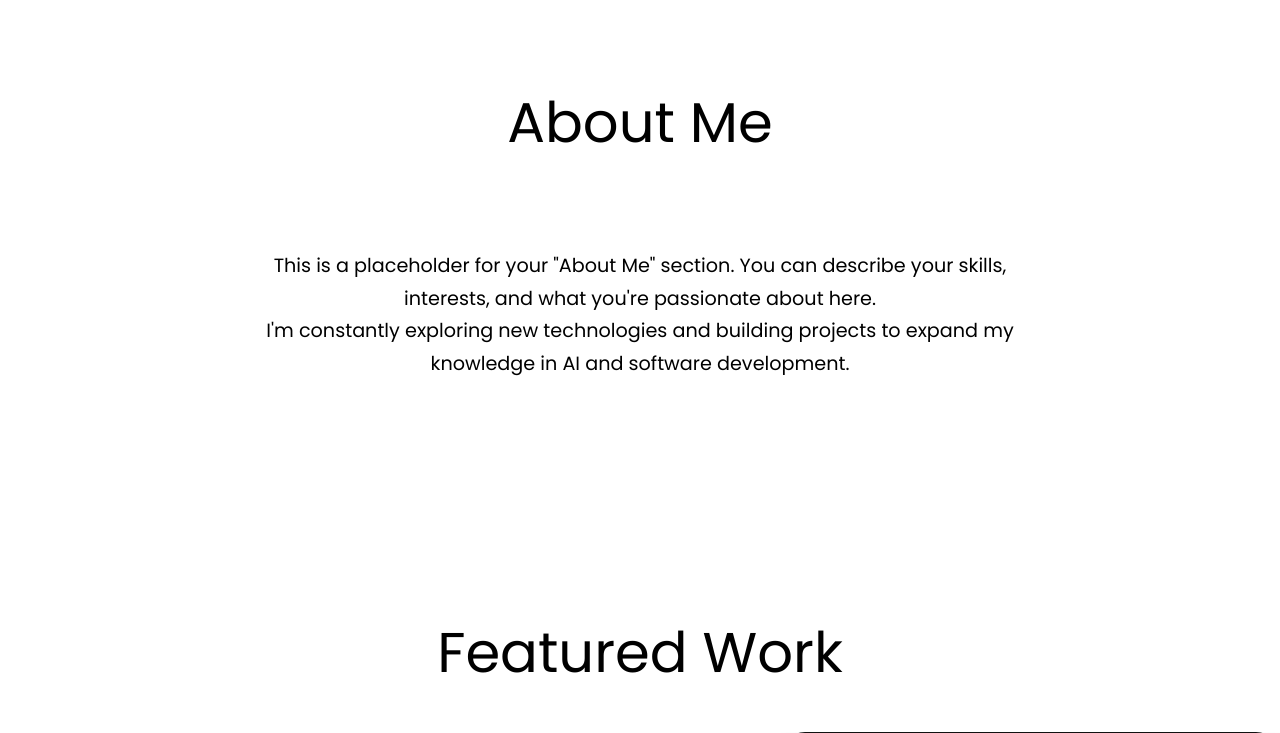
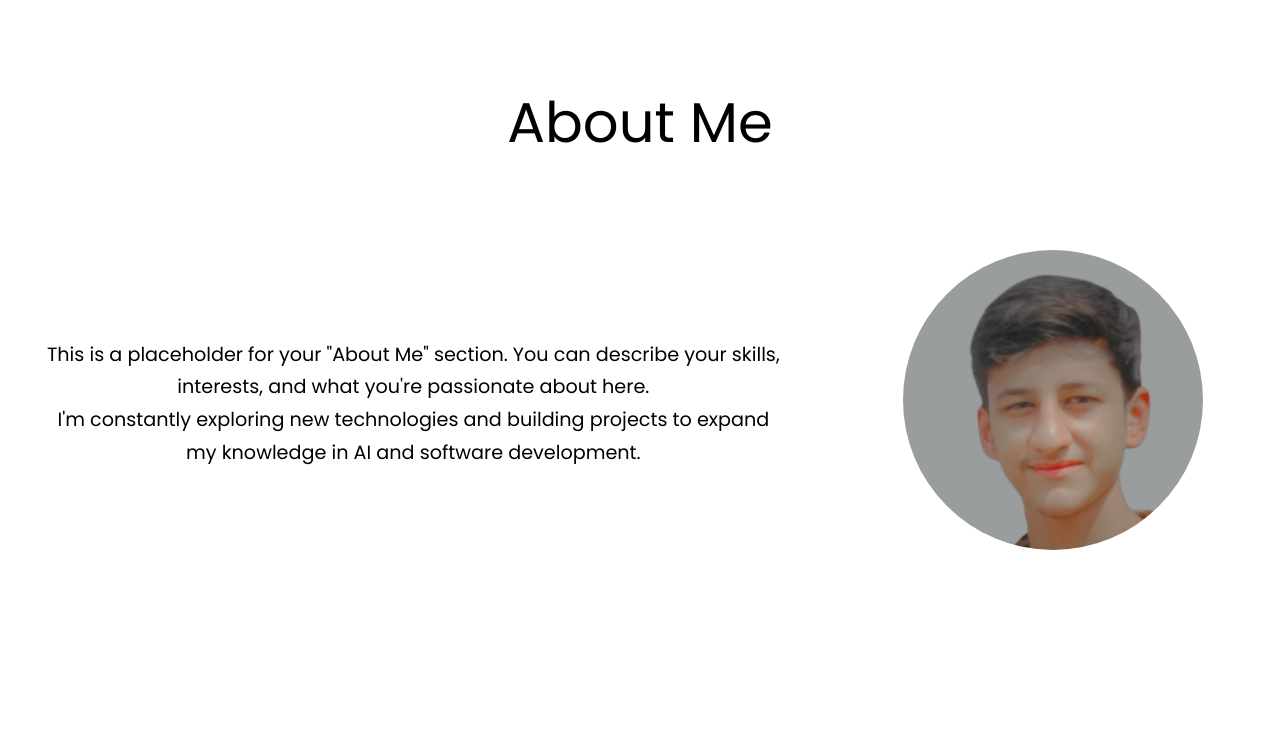
Before and after one commit to abdullahfazal969-alt/Portfolio, a Flask app: page / in a window 1280 px wide. Shown: the part 694-1427 px from the top of the page. Run offline with Flask 3, Linux system fonts and the light colour scheme.

Commit message:
Design: Implement two-column 'About Me' section with circular profile picture.

```diff
--- a/static/css/style.css
+++ b/static/css/style.css
@@ -171,6 +171,31 @@ header nav a:hover {
     font-weight: 400;
 }
 
+.about-content {
+    display: grid;
+    grid-template-columns: 2fr 1fr;
+    gap: 5rem;
+    align-items: center;
+}
+
+.about-text p {
+    font-size: 1.2rem;
+    text-align: left;
+    margin: 0;
+}
+
+.about-image {
+    justify-self: center;
+}
+
+.about-image img {
+    width: 300px;
+    height: 300px;
+    border-radius: 50%;
+    object-fit: cover;
+}
+
+
 #projects h2 {
     margin-top: 2rem;
     margin-bottom: 2rem;
@@ -253,7 +278,6 @@ header nav a:hover {
     padding: 12px;
     box-shadow: 0 20px 40px -10px rgba(0,0,0,0.3);
     box-sizing: border-box;
-    /* Removed transform: translateX(-5%); */
 }
 
 .macbook-screen {
--- a/templates/index.html
+++ b/templates/index.html
@@ -17,9 +17,18 @@
     </section>
 
     <section id="about">
-        <h2>About Me</h2>
-        <p>This is a placeholder for your "About Me" section. You can describe your skills, interests, and what you're passionate about here.</p>
-        <p>I'm constantly exploring new technologies and building projects to expand my knowledge in AI and software development.</p>
+        <div class="container">
+            <h2>About Me</h2>
+            <div class="about-content">
+                <div class="about-text">
+                    <p>This is a placeholder for your "About Me" section. You can describe your skills, interests, and what you're passionate about here.</p>
+                    <p>I'm constantly exploring new technologies and building projects to expand my knowledge in AI and software development.</p>
+                </div>
+                <div class="about-image">
+                    <img src="{{ url_for('static', filename='images/profile/profile.png') }}" alt="Abdullah Fazal">
+                </div>
+            </div>
+        </div>
     </section>
 
     <section id="projects">
```
Also changed, not shown: static/images/profile/profile.jpg (deleted), static/images/profile/profile.png (added), static/website.png, 2 other files.
